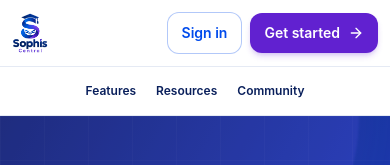
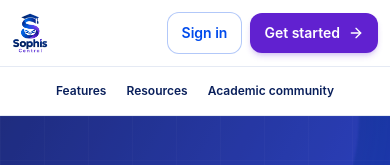
Before and after one commit to ReignnRule11/Sophia-Central-frontend, a React (Vite) app: page / in a window 390 px wide. Shown: the top 165 px of the page. Built offline with nearby package versions, Linux system fonts and the light colour scheme; no server answers.

Commit message:
Remove homepage Community section link and retain Academic community

```diff
--- a/src/pages/HomePage.tsx
+++ b/src/pages/HomePage.tsx
@@ -56,8 +56,7 @@ export default function HomePage() {
           <nav aria-label="Mobile primary navigation" className="mx-auto flex max-w-7xl flex-wrap items-center justify-center gap-x-5 gap-y-1 overflow-hidden text-xs font-semibold text-[#091F5B] sm:gap-x-6">
             <a href="#features" className="homepage-nav-link py-1">Features</a>
             <a href="#resources" className="homepage-nav-link py-1">Resources</a>
-            <a href="#community" className="homepage-nav-link py-1">Community</a>
-            <a href="/community" target="_blank" rel="noopener noreferrer" className="homepage-nav-link hidden py-1 sm:inline-flex">Academic community</a>
+            <a href="/community" target="_blank" rel="noopener noreferrer" className="homepage-nav-link py-1">Academic community</a>
             <a href="#about" className="homepage-nav-link hidden py-1 sm:inline-flex">About Us</a>
           </nav>
         </div>
```
